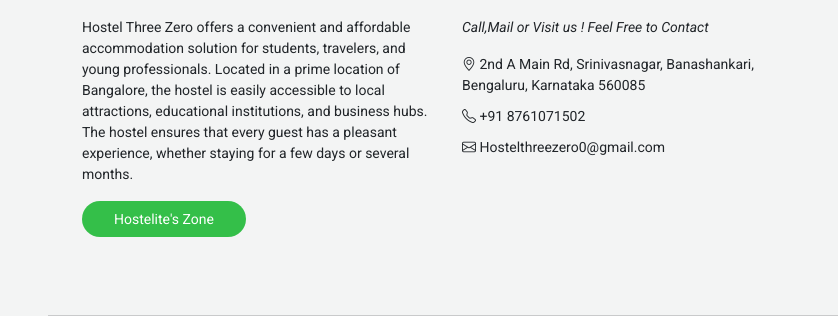
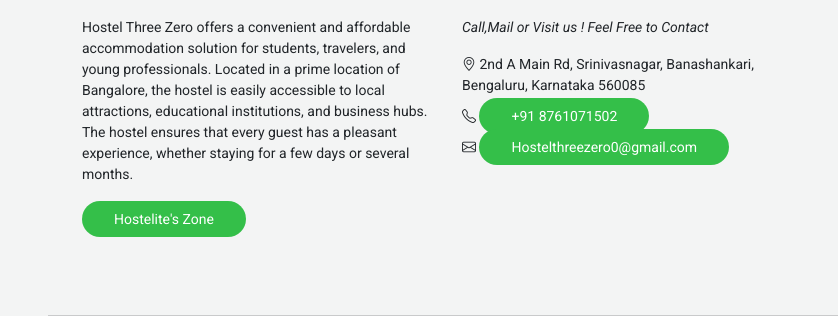
Before and after one commit to prodevranjith/Hostel-Web, a website: page index.html in a window 1280 px wide. Shown: the part 3377-3693 px from the top of the page, 0-838 px from the left. Drawn offline with nearby package versions, Linux system fonts and the light colour scheme.

Commit message:
minor changes

```diff
--- a/index.html
+++ b/index.html
@@ -539,11 +539,11 @@
                                 <i class="bi bi-geo-alt"></i> 2nd A Main Rd, Srinivasnagar, Banashankari, Bengaluru, Karnataka 560085
                             </li>
                             <li>
-                                <i class="bi bi-telephone"></i> <a href="tel:+1234567890">+91 8761071502</a>
+                                <i class="bi bi-telephone"></i> <a href="tel:+91 8761071502" class="btn-learn-more">+91 8761071502</a>
                             </li>
                             <li>
                                 <i class="bi bi-envelope"></i>
-                                <a href="mailto:contact@hostel.com">Hostelthreezero0@gmail.com</a>
+                                <a href="mailto:Hostelthreezero0@gmail.com" class="btn-learn-more">Hostelthreezero0@gmail.com</a>
                             </li>
                         </ul>
                     </div>
```
